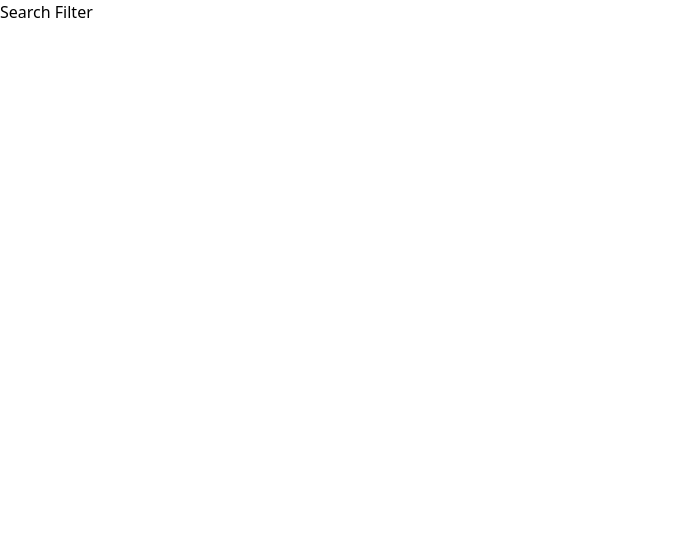
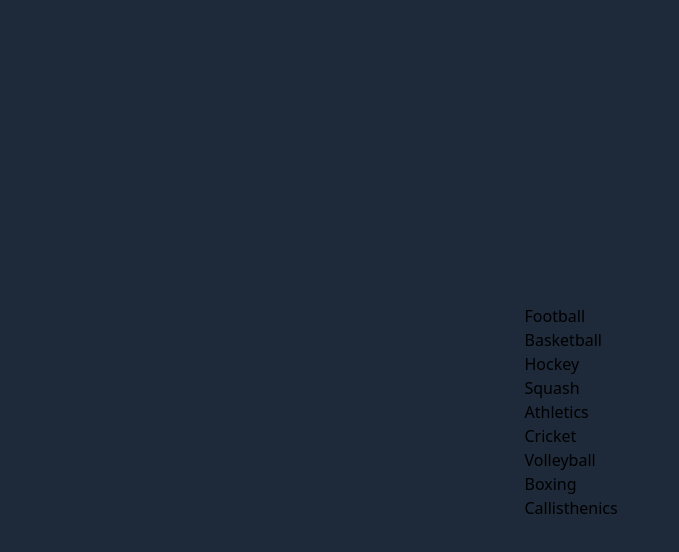
Before and after one commit to techwithdani/MiniProjects, a React (Vite) app in the folder React/frontend/: page / in a window 1280 px wide. Shown: the top 552 px of the page, without its empty margins (0-679 px from the left). Built offline with nearby package versions, Linux system fonts and the light colour scheme.

Commit message:
Create search filter

```diff
--- a/React/frontend/src/projects/searchFilter/SearchFilter.jsx
+++ b/React/frontend/src/projects/searchFilter/SearchFilter.jsx
@@ -1,7 +1,43 @@
+import { useState } from "react";
+
 const SearchFilter = () => {
+  const [items] = useState([
+    "Football",
+    "Basketball",
+    "Hockey",
+    "Squash",
+    "Athletics",
+    "Cricket",
+    "Volleyball",
+    "Boxing",
+    "Callisthenics",
+  ]);
+  const [search, setSearch] = useState("");
+
+  const filteredItems = items.filter((item) =>
+    item.toLowerCase().includes(search.toLowerCase())
+  );
+
   return (
     <>
-      <h1>Search Filter</h1>
+      <div className="w-full h-dvh bg-gray-800 flex justify-center items-center">
+        <div>
+          <div>
+            <input
+              type="text"
+              value={search}
+              onChange={(e) => setSearch(e.target.value)}
+            />
+          </div>
+          <div>
+            <ul>
+              {filteredItems.map((item) => (
+                <li>{item}</li>
+              ))}
+            </ul>
+          </div>
+        </div>
+      </div>
     </>
   );
 };
```
